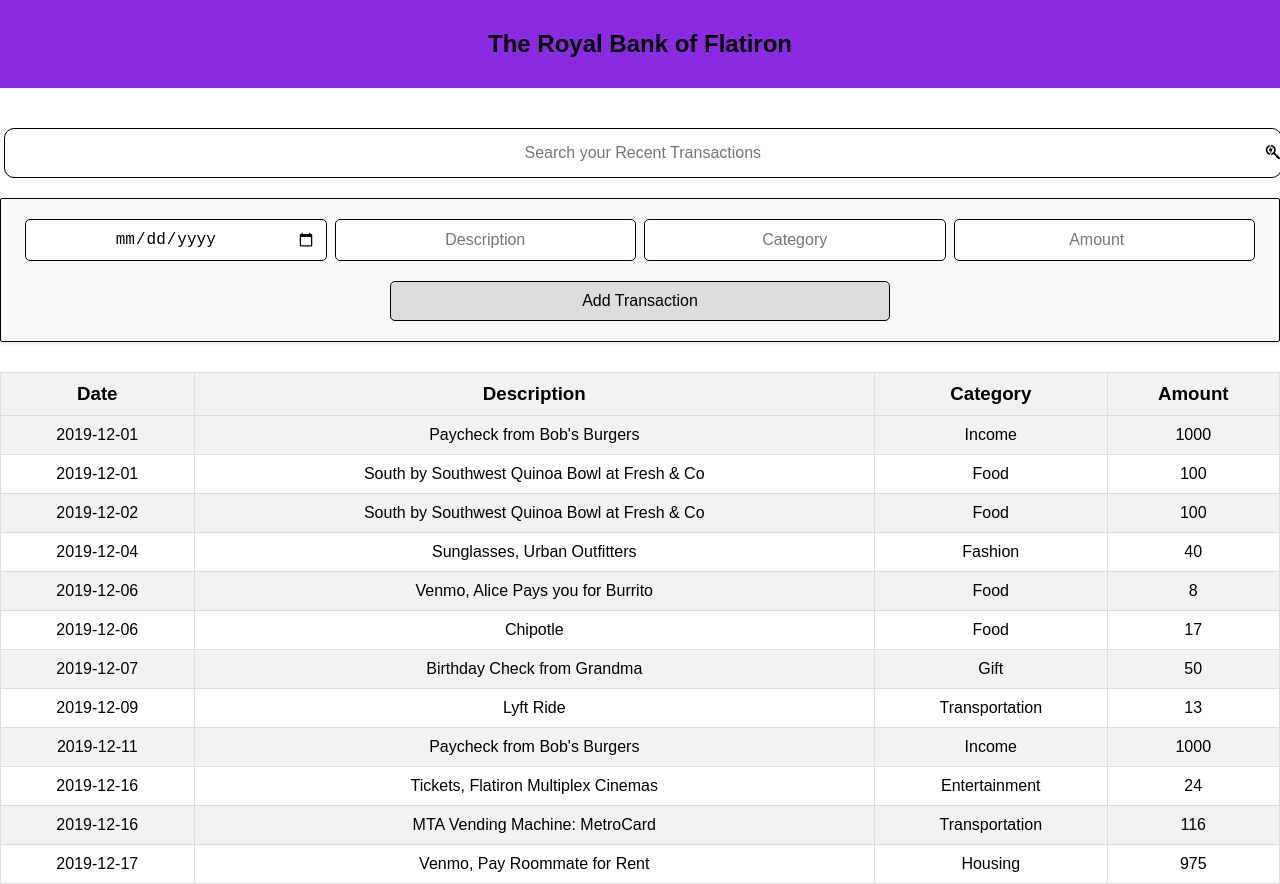
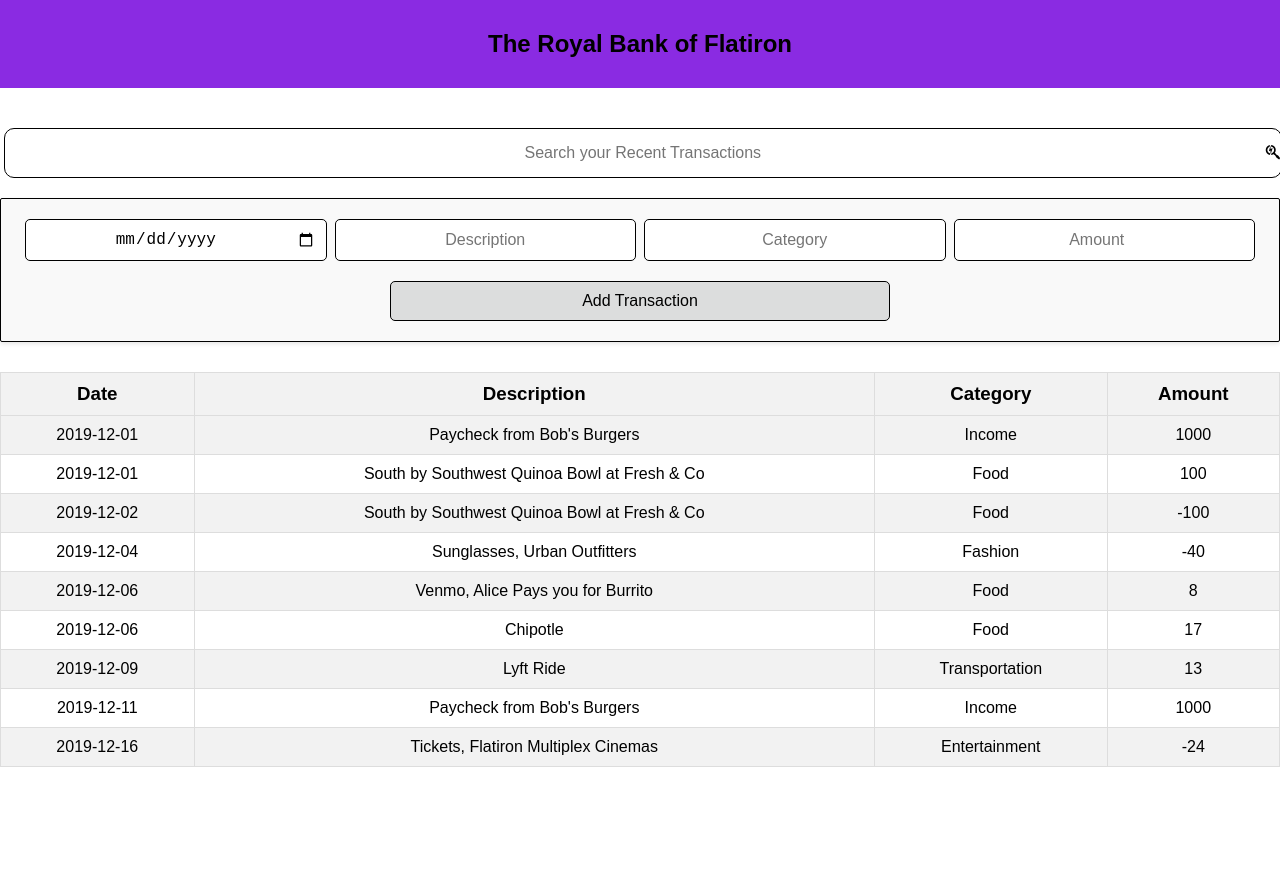
Before and after one commit to gitaunthama/Grace-wk1-codecallenge, a React (Create React App) app: page / in a window 1280 px wide. After the commit the page ends 800 px from the top, so only its background shows below. Built offline with nearby package versions, Linux system fonts and the light colour scheme.

Commit message:
Transactions

```diff
--- a/src/components/AccountContainer.js
+++ b/src/components/AccountContainer.js
@@ -8,9 +8,15 @@ function AccountContainer() {
   const [filteredTransactions, setFilteredTransactions] = useState(transactions); // start filteredTransactions with all transactions
 
   function handleSearch(query) {
-    // Filter transactions based on the search query
+    if (typeof query !== 'string' || query === '') {
+      setFilteredTransactions(transactions);
+      return;
+    }
     const filtered = transactions.filter(transaction =>
       transaction.description.toLowerCase().includes(query.toLowerCase())
+      || transaction.category.toLowerCase().includes(query.toLowerCase()) // Add searching by category
+      || transaction.amount.toString().toLowerCase().includes(query.toLowerCase()) // Add searching by amount
+      || transaction.date.toLowerCase().includes(query.toLowerCase()) // Add searching by date
     );
     setFilteredTransactions(filtered);
   }
@@ -18,7 +24,7 @@ function AccountContainer() {
   return (
     <div>
       <Search handleSearch={handleSearch} />
-      <AddTransactionForm />
+      <AddTransactionForm setTransactions={setFilteredTransactions} /> {/* Pass setFilteredTransactions here */}
       <TransactionsList transactions={filteredTransactions} />
     </div>
   );
--- a/src/components/AddTransactionForm.js
+++ b/src/components/AddTransactionForm.js
@@ -1,7 +1,7 @@
 import React, { useState } from "react";
 import "./AddTransactionForm.css";
 
-function AddTransactionForm({ transactions = [], setTransactions }) {
+function AddTransactionForm({ setTransactions }) {
   const [formData, setFormData] = useState({
     date: "",
     description: "",
@@ -17,10 +17,14 @@ function AddTransactionForm({ transactions = [], setTransactions }) {
   function handleSubmit(e) {
     e.preventDefault();
     const newTransaction = {
-      id: String(transactions.length + 1), // Generate unique ID
+      id: String(Date.now()), // Generate unique ID using current timestamp
       ...formData
     };
-    setTransactions([...transactions, newTransaction]); // Update transactions state
+    if (setTransactions) {
+      setTransactions(prevTransactions => [...prevTransactions, newTransaction]); // Update transactions state
+    } else {
+      console.error("setTransactions function is not provided!");
+    }
     alert("Transaction added successfully");
     setFormData({
       date: "",
@@ -38,7 +42,7 @@ function AddTransactionForm({ transactions = [], setTransactions }) {
             value={formData.date}
             onChange={handleChange}
             type="date"
-            name="MM/DD/YYYY"
+            name="date"
           />
           <input
             value={formData.description}
--- a/src/components/Data.js
+++ b/src/components/Data.js
@@ -18,14 +18,14 @@ const transactions = [
       "date": "2019-12-02",
       "description": "South by Southwest Quinoa Bowl at Fresh & Co",
       "category": "Food",
-      "amount": 100
+      "amount": -100
     },
     {
       "id": "4",
       "date": "2019-12-04",
       "description": "Sunglasses, Urban Outfitters",
       "category": "Fashion",
-      "amount": 40
+      "amount": -40
     },
     {
       "id": "5",
@@ -41,48 +41,28 @@ const transactions = [
       "category": "Food",
       "amount": 17
     },
+
     {
       "id": "7",
-      "date": "2019-12-07",
-      "description": "Birthday Check from Grandma",
-      "category": "Gift",
-      "amount": 50
-    },
-    {
-      "id": "8",
       "date": "2019-12-09",
       "description": "Lyft Ride",
       "category": "Transportation",
       "amount": 13
     },
     {
-      "id": "9",
+      "id": "8",
       "date": "2019-12-11",
       "description": "Paycheck from Bob's Burgers",
       "category": "Income",
-      "amount": 1000
+      "amount": +1000
     },
     {
-      "id": "10",
+      "id": "9",
       "date": "2019-12-16",
       "description": "Tickets, Flatiron Multiplex Cinemas",
       "category": "Entertainment",
-      "amount": 24
+      "amount": -24
     },
-    {
-      "id": "11",
-      "date": "2019-12-16",
-      "description": "MTA Vending Machine: MetroCard",
-      "category": "Transportation",
-      "amount": 116
-    },
-    {
-      "id": "12",
-      "date": "2019-12-17",
-      "description": "Venmo, Pay Roommate for Rent",
-      "category": "Housing",
-      "amount": 975
-    }
-  ];
 
+]
   module.exports = transactions;
--- a/src/components/Search.js
+++ b/src/components/Search.js
@@ -1,16 +1,21 @@
 import React from "react";
-import "./Search.css"
+import "./Search.css";
 
-function Search({handleSearch}) {
+function Search({ handleSearch }) {
+  function handleChange(event) {
+    // Call handleSearch with the current value of the input field
+    handleSearch(event.target.value);
+  }
+
   return (
-    <div className=" fluid icon input">
+    <div className="fluid icon input">
       <input
         type="text"
         placeholder="Search your Recent Transactions"
-        onChange={handleSearch}
+        onChange={handleChange} // Call handleChange when input value changes
       />
       <i className="circular search link icon">
-      <i class="fa-brands fa-searchengin"></i>
+        <i className="fa-brands fa-searchengin"></i>
       </i>
     </div>
   );
```
